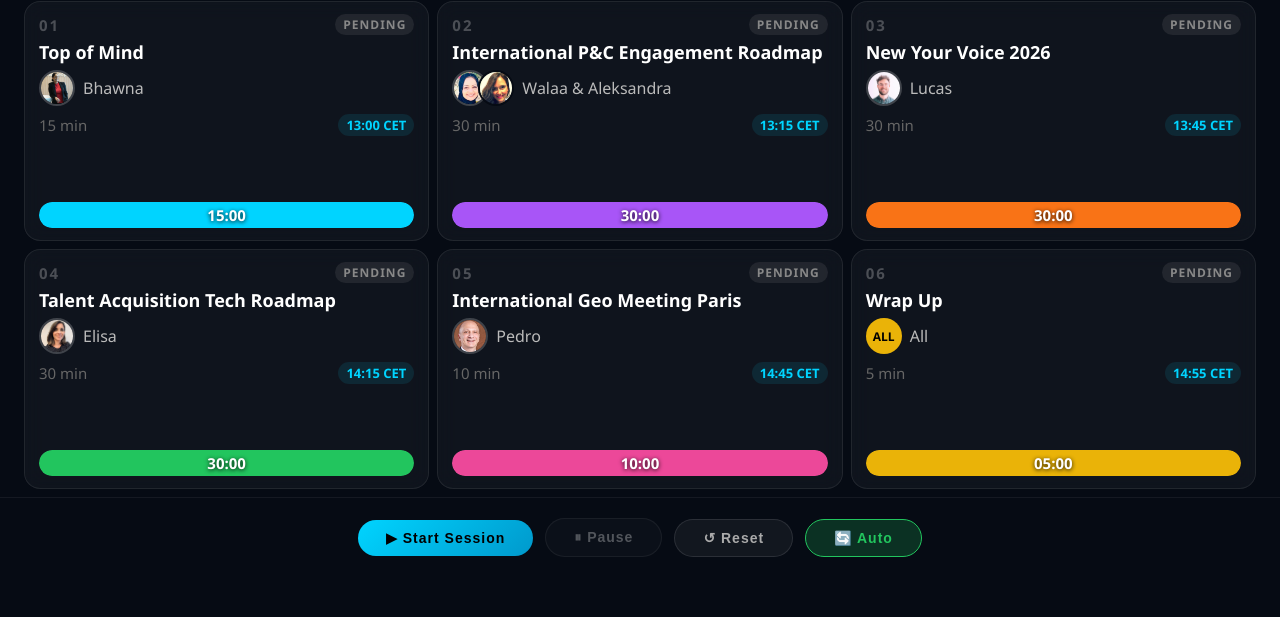
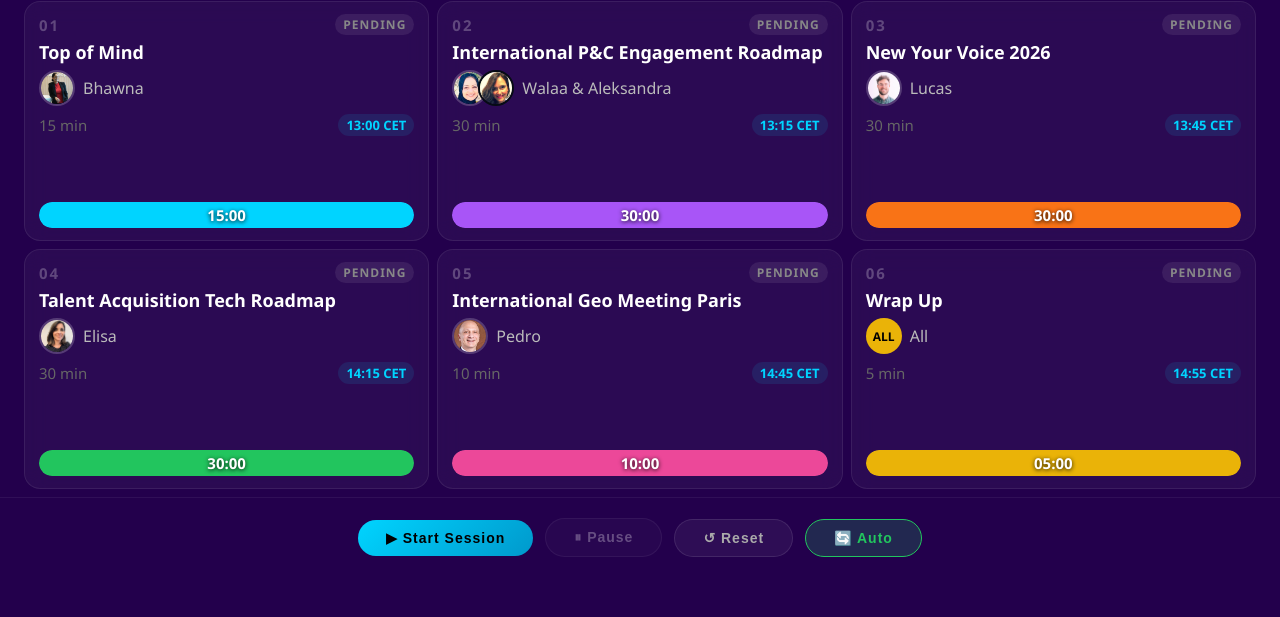
Before and after one commit to HyungKyu911/pc03, a plain HTML site: page index.html in a window 1280 px wide. Shown: the part 183-800 px from the top of the page. Drawn offline with Linux system fonts and the light colour scheme.

Commit message:
Change background color from dark to purple

```diff
--- a/index.html
+++ b/index.html
@@ -15,7 +15,7 @@
             width: 100%;
             height: 100vh;
             overflow: hidden;
-            background: #060b14;
+            background: #23004C;
             color: white;
             font-family: 'Segoe UI', Tahoma, Geneva, Verdana, sans-serif;
         }
```
